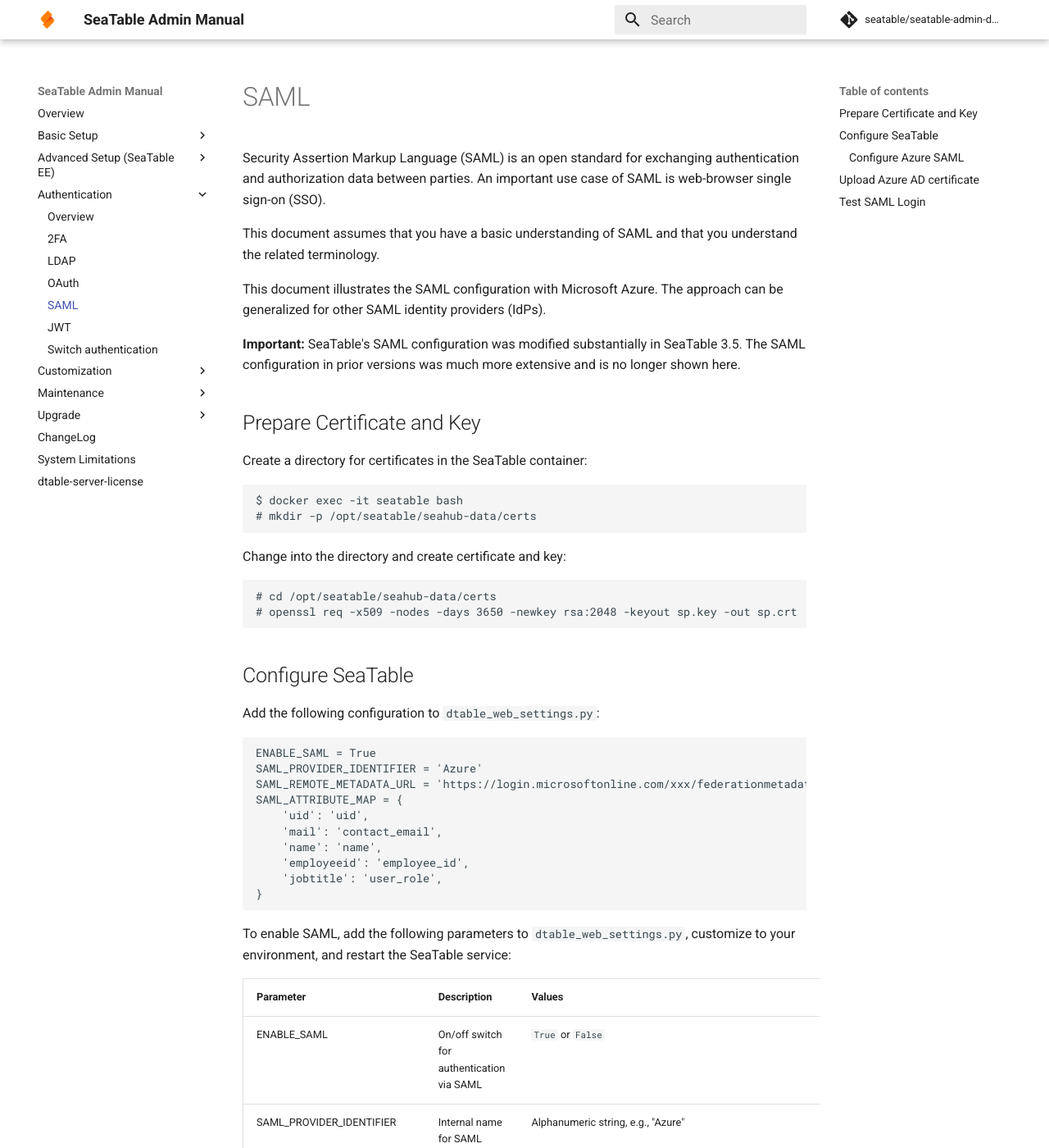
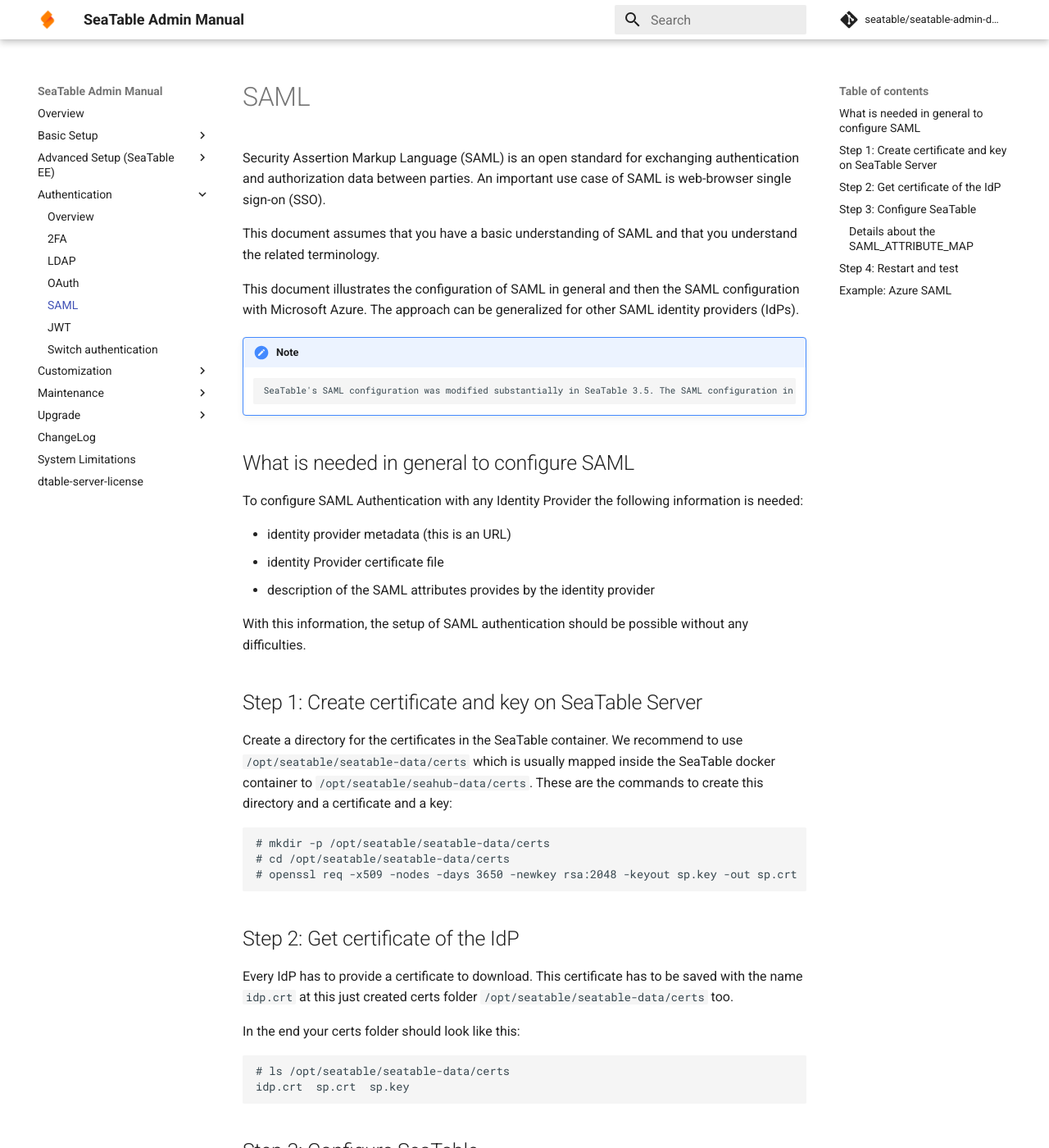
Before and after one commit to seatable/seatable-admin-docs, an MkDocs documentation site: the page built from manual/authentication/saml.md, in a window 1280 px wide and 1400 px high. Shown: the whole window at 82% size. Built offline with MkDocs 1.6.1 and Material for MkDocs 9.7.7, drawn with Linux system fonts in a browser that asks for light colours; comment, search, counter and statistics services are not loaded; some of the changed text lies outside the part shown.

Commit message:
Auth optimization (#98)
* add timezone to dtable_web_settings.py

* SAML auth improvements

* wrong link

````diff
--- a/manual/authentication/saml.md
+++ b/manual/authentication/saml.md
@@ -4,74 +4,109 @@
 
 This document assumes that you have a basic understanding of SAML and that you understand the related terminology.
 
-This document illustrates the SAML configuration with Microsoft Azure. The approach can be generalized for other SAML identity providers (IdPs).
+This document illustrates the configuration of SAML in general and then the SAML configuration with Microsoft Azure. The approach can be generalized for other SAML identity providers (IdPs).
 
-**Important:** SeaTable's SAML configuration was modified substantially in SeaTable 3.5. The SAML configuration in prior versions was much more extensive and is no longer shown here.
+!!! note
 
-## Prepare Certificate and Key
+        SeaTable's SAML configuration was modified substantially in SeaTable 3.5. The SAML configuration in prior versions was much more extensive and is no longer shown here.
 
-Create a directory for certificates in the SeaTable container:
+## What is needed in general to configure SAML
+
+To configure SAML Authentication with any Identity Provider the following information is needed:
+
+- identity provider metadata (this is an URL)
+- identity Provider certificate file
+- description of the SAML attributes provides by the identity provider
+
+With this information, the setup of SAML authentication should be possible without any difficulties.
+
+## Step 1: Create certificate and key on SeaTable Server
+
+Create a directory for the certificates in the SeaTable container. We recommend to use `/opt/seatable/seatable-data/certs` which is usually mapped inside the SeaTable docker container to `/opt/seatable/seahub-data/certs`.
+These are the commands to create this directory and a certificate and a key:
 
 ```
-$ docker exec -it seatable bash
-# mkdir -p /opt/seatable/seahub-data/certs
-```
-
-Change into the directory and create certificate and key:
-
-```
-# cd /opt/seatable/seahub-data/certs
+# mkdir -p /opt/seatable/seatable-data/certs
+# cd /opt/seatable/seatable-data/certs
 # openssl req -x509 -nodes -days 3650 -newkey rsa:2048 -keyout sp.key -out sp.crt
 ```
 
-## Configure SeaTable
+## Step 2: Get certificate of the IdP
 
-Add the following configuration to `dtable_web_settings.py`:
+Every IdP has to provide a certificate to download. This certificate has to be saved with the name `idp.crt` at this just created certs folder `/opt/seatable/seatable-data/certs` too.
+
+In the end your certs folder should look like this:
 
 ```
-ENABLE_SAML = True
-SAML_PROVIDER_IDENTIFIER = 'Azure'
-SAML_REMOTE_METADATA_URL = 'https://login.microsoftonline.com/xxx/federationmetadata/2007-06/federationmetadata.xml?appid=xxx'
-SAML_ATTRIBUTE_MAP = {
-    'uid': 'uid',
-    'mail': 'contact_email',
-    'name': 'name',
-    'employeeid': 'employee_id',
-    'jobtitle': 'user_role',
-}
+# ls /opt/seatable/seatable-data/certs
+idp.crt  sp.crt  sp.key
 ```
 
-To enable SAML, add the following parameters to `dtable_web_settings.py`, customize to your environment, and restart the SeaTable service:
+## Step 3: Configure SeaTable
+
+To enable SAML, add the following parameters to `dtable_web_settings.py`, customize the values to your environment and then restart the SeaTable service:
 
 | Parameter                | Description                                                 | Values                                                       |
 | ------------------------ | ----------------------------------------------------------- | ------------------------------------------------------------ |
 | ENABLE_SAML              | On/off switch for authentication via SAML                   | `True` or `False`                                            |
-| SAML_PROVIDER_IDENTIFIER | Internal name for SAML authentication provider              | Alphanumeric string, e.g., "Azure"                           |
+| SAML_PROVIDER_IDENTIFIER | Internal name for SAML authentication provider              | Alphanumeric string, e.g., "Azure", "Auth0" or "Authentik"   |
 | SAML_REMOTE_METADATA_URL | URL of metadata.xml used by SAML IdP                        | URL, e.g. 'https://login.microsoftonline.com/xxx/federationmetadata/2007-06/federationmetadata.xml?appid=xxx' |
-| SAML_ATTRIBUTE_MAP       | Key-value pairs mapping SAML attributes to local attributes | Keys are the SAML attributes - only change those; some IdPs use attribute like 'http://schemas.xmlsoap.org/ws/2005/05/identity/claims/emailaddress' |
+| SAML_ATTRIBUTE_MAP       | Key-value pairs mapping SAML attributes to local attributes | Keys are the SAML attributes from the IdP; some IdPs use attribute like 'http://schemas.xmlsoap.org/ws/2005/05/identity/claims/emailaddress' |
+| SAML_CERTS_DIR           | Optional, path where certificates are saved inside the container | /path/to/certs                                          |
 
-This is a sample configuration:
+This is a sample configuration. Adapt the values to your needs.
 
 ```
 ENABLE_SAML = True
-SAML_PROVIDER_IDENTIFIER = 'Azure'
+SAML_PROVIDER_IDENTIFIER = 'MySAMLProvider'
 SAML_REMOTE_METADATA_URL = 'https://login.microsoftonline.com/xxx/federationmetadata/2007-06/federationmetadata.xml?appid=xxx'
 SAML_ATTRIBUTE_MAP = {
-    'uid': 'uid',
-    'mail': 'contact_email',
-    'name': 'name',
-    'employeeid': 'employee_id',
-    'jobtitle': 'user_role',
+    'http://schemas.xmlsoap.org/ws/2005/05/identity/claims/upn': 'uid',
+    'http://schemas.xmlsoap.org/ws/2005/05/identity/claims/emailaddress': 'contact_email',
+    'http://schemas.xmlsoap.org/ws/2005/05/identity/claims/name': 'name',
+}
+SAML_CERTS_DIR = '/opt/seatable/seahub-data/certs'
+```
+
+### Details about the SAML_ATTRIBUTE_MAP
+
+The `SAML_ATTRIBUTE_MAP` is responsible to define which values provided by the IdP will be used to either generate or update the user in SeaTable. Currently the mapping supports the following inputs:
+
+- **uid**: unique identifiers from the identity providers. This value should never change. This is **not** the username inside SeaTable.
+- **contact_email**: the email address of the user.
+- **name**: the name of the user.
+- **employee_id**: the ID of the user which can be used for filters inside SeaTable. Refer to [Authentication Overview](./auth_overview.md) for more details about this `id_in_org`.
+- **user_role**: the name of the role in SeaTable.
+
+The `uid`, `contact_email` and `name` are mandatory. The `employee_id` and `user_role` are optional.
+
+!!! Hint
+
+        The uid should be a value that never changes for a user. If you choose the email address and change that email address, a new user will be created after the next login.
+
+If you configure the `SAML_ATTRIBUTE_MAP` you always have to replace the **keys** of the array with the names provides by the IdP.
+Your SAML_ATTRIBUTE_MAP always has to look like this:
+
+```
+SAML_ATTRIBUTE_MAP = {
+    'replace-this': 'uid',
+    'replace-this': 'contact_email',
+    'replace-this': 'name',
 }
 ```
 
-Note: If certificates are not placed in `/opt/seatable/seahub-data/certs`, add the following parameter to the SAML configuration in `dtable_web_settings.py` to account for the custom path:
+## Step 4: Restart and test
+
+A restart of the SeaTable service to activate the configuration settings.
 
 ```
-SAML_CERTS_DIR = '/path/to/certs'
+# docker exec -it seatable bash
+# seatable.sh restart
 ```
 
-### Configure Azure SAML
+Then go to the login page of your SeaTable Server, click on "Single sign-on" and try to log in. If any error occurs, check `dtable_web.log` for error messages.
+
+## Example: Azure SAML
 
 Add an application in Azure (for more info, see https://docs.microsoft.com/en-us/azure/active-directory/manage-apps/add-application-portal).
 
@@ -81,14 +116,19 @@
 
 ![img](https://manual.seatable.io/images/auto-upload/1678343328227.jpg)
 
-## Upload Azure AD certificate
-
-Download base64 format signing certificate and save it in the earlier created directory for certificates.
+Download base64 format signing certificate and save it as `idp.crt` in the earlier created directory for certificates. Don't forget to generate the `sp.key` and `sp.crt`.
 
 ![img](https://manual.seatable.io/images/auto-upload/1678343483221.jpg)
 
+According to the screenshots, the seatable configuration in `dtable_web_settings.py` should look like this:
 
-
-## Test SAML Login
-
-Go to the login page of your SeaTable Server and click on "Single sign-on". Try to log in.
+```
+ENABLE_SAML = True
+SAML_PROVIDER_IDENTIFIER = 'Azure'
+SAML_REMOTE_METADATA_URL = 'https://login.microsoftonline.com/826f1810-ccc9-.../federationmetadata/2007-06/federationmetadata.xml?appid=...'
+SAML_ATTRIBUTE_MAP = {
+    'uid': 'uid',
+    'mail': 'contact_email',
+    'name': 'name',
+}
+```
````
Also changed, not shown: manual/authentication/auth_overview.md (+1 -1 lines), manual/authentication/two_factor_auth.md (+1 -1 lines).
